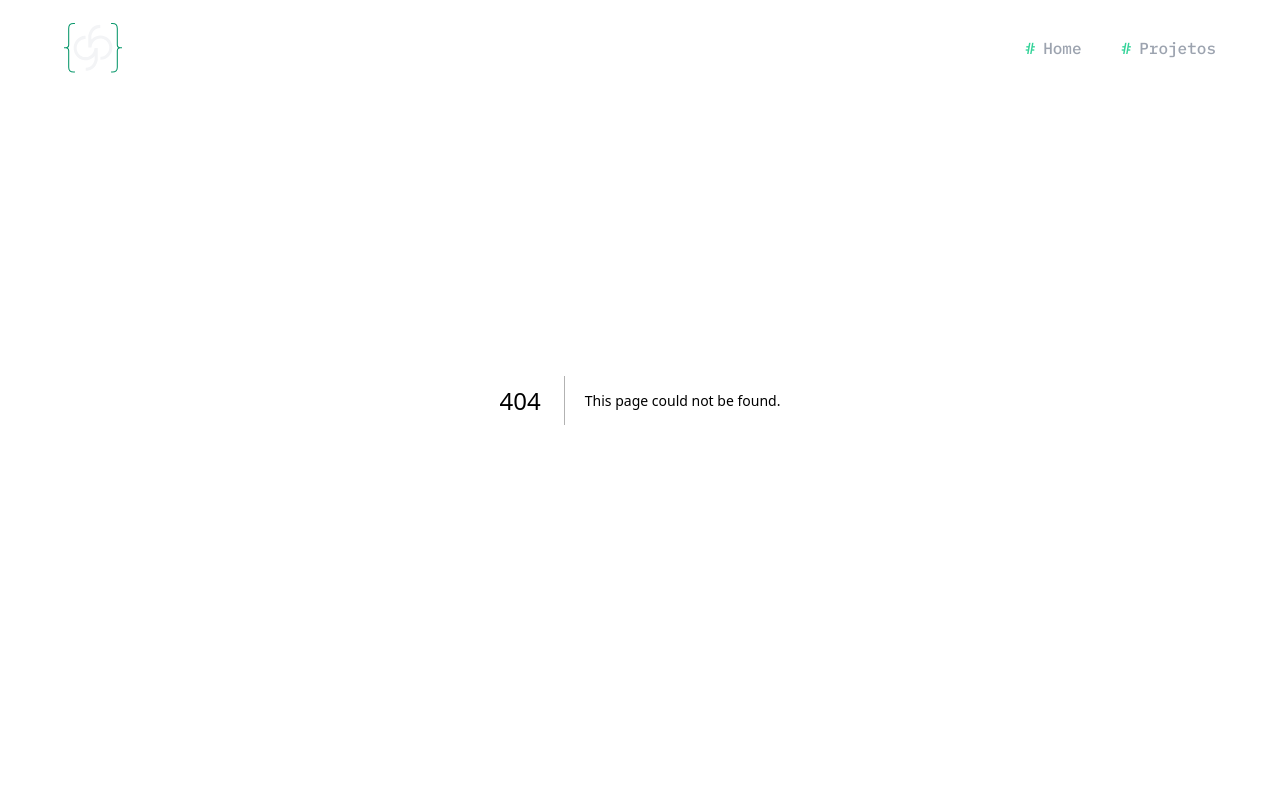
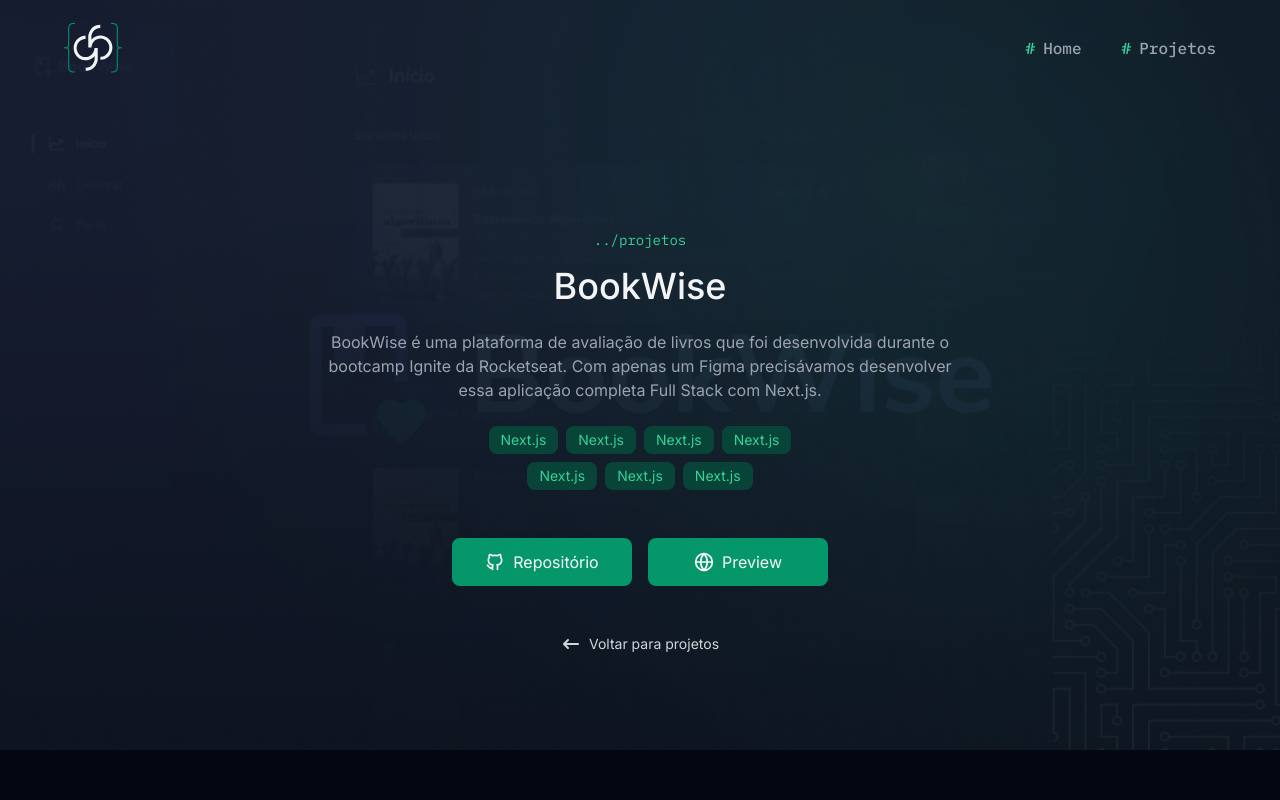
Before and after one commit to Victtor-777/Portfolio_GB-Dev, a Next.js app: page /projects/1 in a window 1280 px wide. Before the commit this address had no page. Shown: the top 800 px of the page. Built offline with nearby package versions, Linux system fonts and the light colour scheme.

Commit message:
Base styles from page project

```diff
--- /dev/null
+++ b/app/components/pages/project/project-details/index.tsx
@@ -0,0 +1,62 @@
+import { Button } from "@/app/components/button";
+import { SectionTitle } from "@/app/components/section-title";
+import { TechBadge } from "@/app/components/tech-badge";
+import { TbBrandGithub } from "react-icons/tb";
+import { FiGlobe } from "react-icons/fi";
+import { Link } from "@/app/components/link";
+import { HiArrowNarrowLeft } from "react-icons/hi";
+
+export const ProjectDetails = () => {
+  return (
+    <section className="w-full sm:min-h-[750px] flex flex-col items-center justify-end relative pb-10 sm:pb-24 py-24 px-6 overflow-hidden">
+      <div
+        className="absolute inset-0 z-[-1]"
+        style={{
+          background:
+            "url(/images/hero-bg.png) no-repeat center/cover, url(/images/preview.png) no-repeat center/cover",
+        }}
+      />
+
+      <SectionTitle
+        subtitle="projetos"
+        title="BookWise"
+        className="text-center items-center sm:[&>h3]:text-4xl"
+      />
+      <p className="text-gray-400 text-center max-w-[640px] my-4 sm:my-6 text-sm sm:text-base">
+        BookWise é uma plataforma de avaliação de livros que foi desenvolvida
+        durante o bootcamp Ignite da Rocketseat. Com apenas um Figma
+        precisávamos desenvolver essa aplicação completa Full Stack com Next.js.
+      </p>
+
+      <div className="w-full max-w-[330px] flex flex-wrap gap-2 items-center justify-center">
+        <TechBadge name="Next.js" />
+        <TechBadge name="Next.js" />
+        <TechBadge name="Next.js" />
+        <TechBadge name="Next.js" />
+        <TechBadge name="Next.js" />
+        <TechBadge name="Next.js" />
+        <TechBadge name="Next.js" />
+      </div>
+
+      <div className="my-6 sm:my-12 flex items-center gap-2 sm:gap-4 flex-col sm:flex-row">
+        <a href="https://github.com/" target="_blank">
+          <Button className="min-w-[180px]">
+            <TbBrandGithub size={20} />
+            Repositório
+          </Button>
+        </a>
+        <a href="https://github.com/" target="_blank">
+          <Button className="min-w-[180px]">
+            <FiGlobe size={20} />
+            Preview
+          </Button>
+        </a>
+      </div>
+
+      <Link href={"/projects"}>
+        <HiArrowNarrowLeft size={20} />
+        Voltar para projetos
+      </Link>
+    </section>
+  );
+};
--- /dev/null
+++ b/app/projects/[slug]/page.tsx
@@ -0,0 +1,9 @@
+import { ProjectDetails } from "@/app/components/pages/project/project-details";
+
+export default function Project() {
+  return (
+    <>
+      <ProjectDetails />
+    </>
+  );
+}
```
